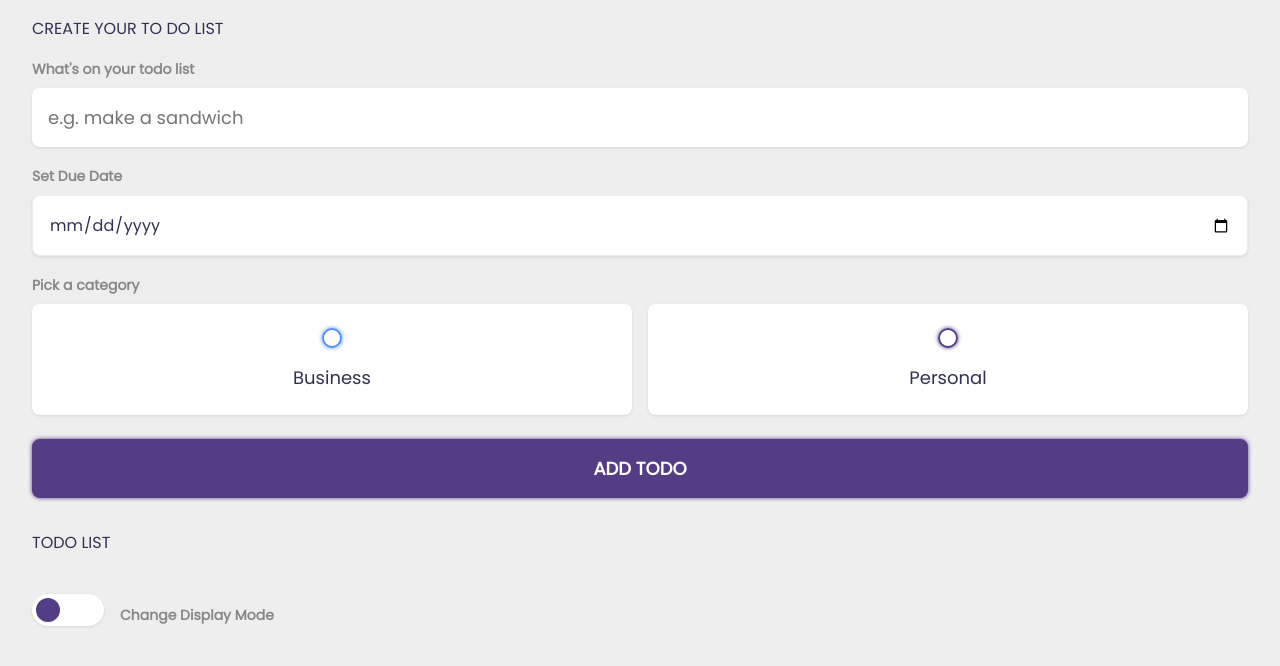
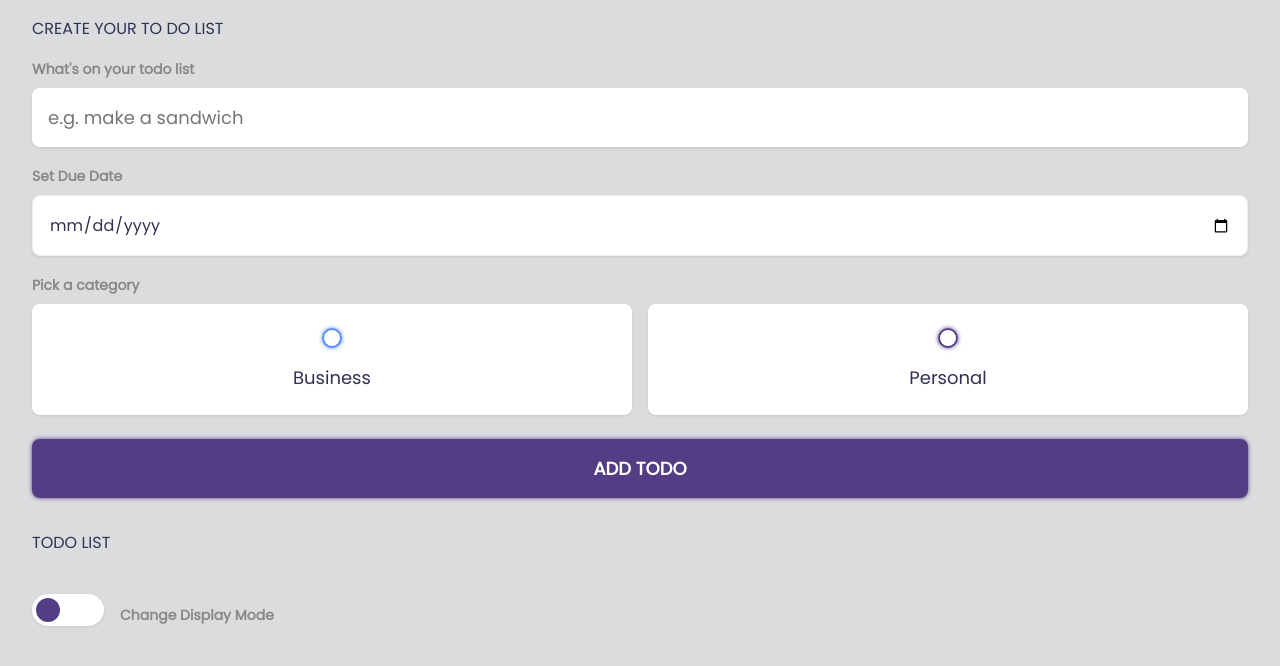
Before and after one commit to karishma-lakhoo/karishma-lakhoo.github.io, a website: page index.html in a window 1280 px wide. Shown: the part 162-828 px from the top of the page. Drawn offline with Linux system fonts and the light colour scheme.

Commit message:
body background

```diff
--- a/main.css
+++ b/main.css
@@ -11,6 +11,7 @@
     --mulberry: #251F25;
     --grape: #1E191E;
     --shadowg: #0000001a;
+    --charcoal: #DBDCDE;
 
     /*shadow and glow variables*/
     --shadow: 0 1px 3px var(--shadowg);
@@ -25,7 +26,7 @@
 }
 
 body{
-    background: var(--light);
+    background: var(--charcoal);
     color: var(--dark);
     transition: all 0.3s ease-in-out;
 }
```
